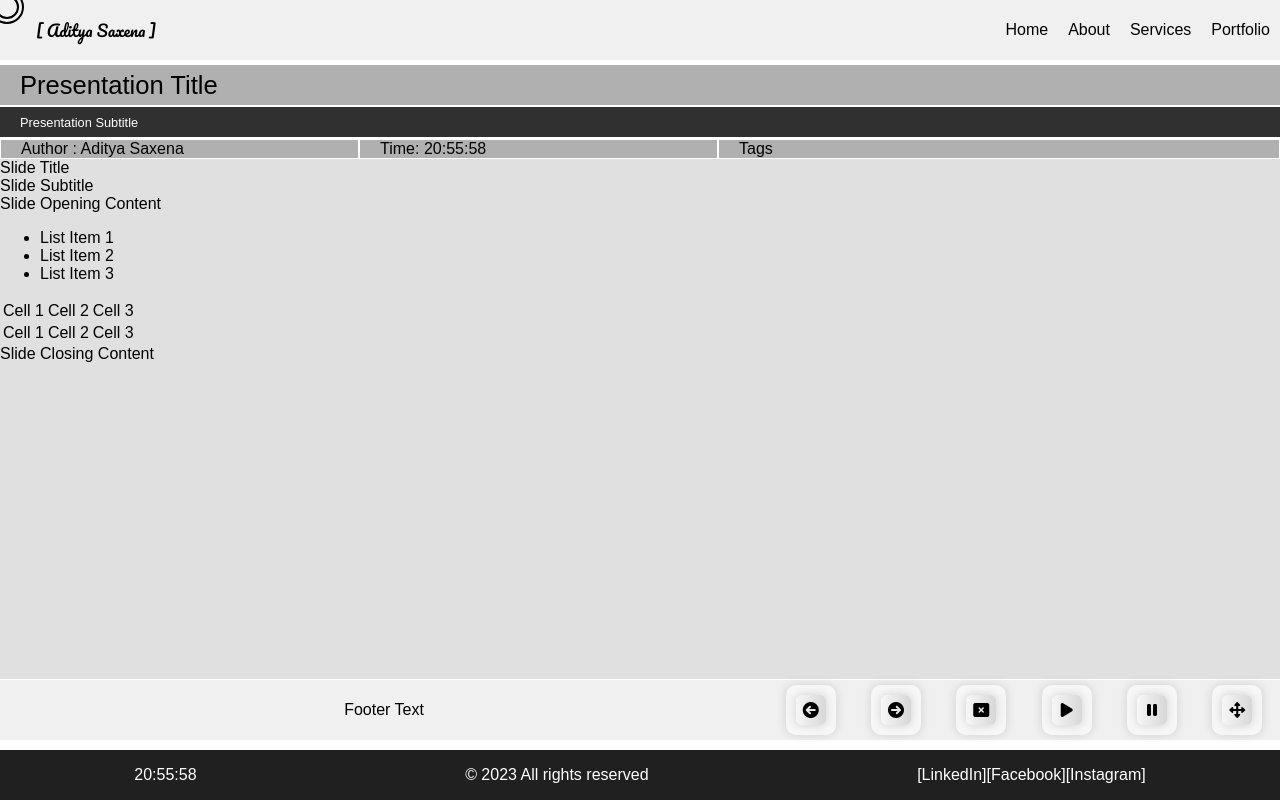
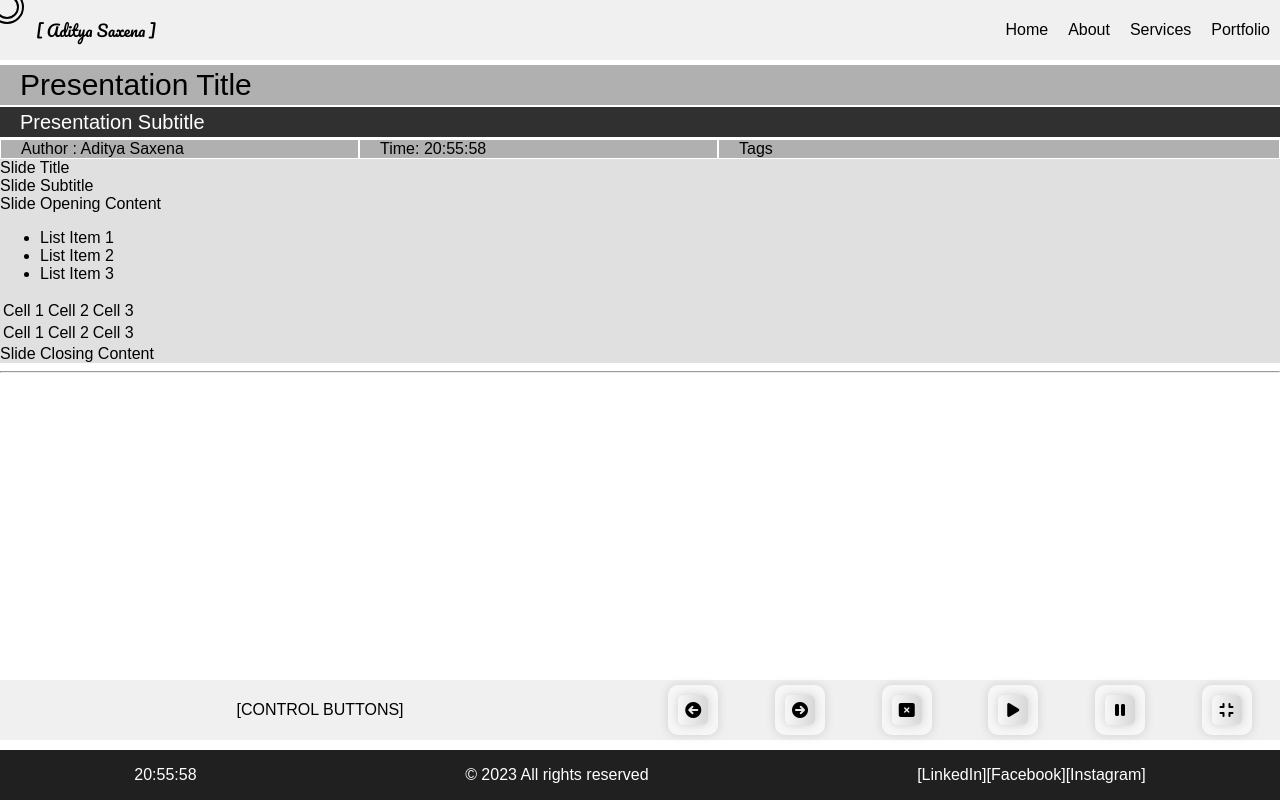
Before and after one commit to mr-saxena-aditya/AnimeJS_Presentation, a website: page index.html in a window 1280 px wide. Both pictures are taken after a click on the link 1237 px from the left and 710 px from the top of the page. Drawn offline with nearby package versions, Linux system fonts and the light colour scheme.

Commit message:
added full screen animation

```diff
--- a/css/styles.css
+++ b/css/styles.css
@@ -231,7 +231,7 @@ body {
   /* Styles for presentation-title element */
   display: flex !important;
   font-family: "Montserrat" sans-serif;
-  font-size: 2vw!important;
+  font-size: 30px!important;
   background-color: #B0B0B0;
   height: 40px !important;
   min-height: 40px !important;
@@ -245,7 +245,7 @@ body {
   /* Styles for presentation-subtitle element */
   display: flex;
   font-family: "Raleway" sans-serif;
-  font-size: 1vw!important;
+  font-size: 20px !important;
   background-color: #303030;
   color: #fff;
   height: 30px !important;
@@ -300,7 +300,7 @@ body {
 .slide {
   /* Styles for slide element */
   background-color: #E0E0E0;
-  height: 65vh;
+  height: 100%;
 }
 
 .slide-animation {
@@ -377,8 +377,8 @@ body {
 .presentation-footer-text {
   /* Styles for presentation footer text element */
   display: flex;
-  width: 60vw;
-  min-width: 60vw;
+  width: 50vw;
+  min-width: 50vw;
   justify-content: space-around;
   align-items: center;
 }
@@ -386,8 +386,8 @@ body {
 .presentation-controls {
   /* Styles for presentation controls element */
   display: flex;
-  width: 40vw;
-  min-width: 40vw;
+  width: 50vw;
+  min-width: 50vw;
   height: fit-content;
   min-height: 60px;
   justify-content: space-around;
--- a/index.html
+++ b/index.html
@@ -114,7 +114,7 @@
     </div>
 
     <div class="presentation-footer">
-        <div class="presentation-footer-text">Footer Text</div>
+        <div class="presentation-footer-text">[CONTROL BUTTONS]</div>
         <div class="presentation-controls">
             <div class="presentation-control prev">
                 <div class="fixed-div">
@@ -153,7 +153,7 @@
             </div>
             <div class="presentation-control fullscreen">
                 <div class="fixed-div">
-                    <a class="icon-a" title="Full Screen" href="#">
+                    <a class="icon-a" id="fullscreen-icon" title="Full Screen" href="#">
                         <i class="icon fa fa-arrows-alt"></i>
                     </a>
                 </div>
--- a/js/script.js
+++ b/js/script.js
@@ -100,3 +100,47 @@ function typeLogo() {
       typeLogo();
     }, 2000); // 2000 milliseconds = 2.0 seconds
   });
+
+
+// Function to make the screen full screen
+const fullscreenIcon = document.getElementById('fullscreen-icon');
+let isFullScreen = false;
+
+fullscreenIcon.addEventListener('click', () => {
+  if (!isFullScreen) {
+    enterFullscreen();
+  } else {
+    exitFullscreen();
+  }
+});
+
+function enterFullscreen() {
+  const element = document.documentElement || document.body;
+  if (element.requestFullscreen) {
+    element.requestFullscreen();
+  } else if (element.webkitRequestFullscreen) {
+    element.webkitRequestFullscreen();
+  } else if (element.mozRequestFullScreen) {
+    element.mozRequestFullScreen();
+  } else if (element.msRequestFullscreen) {
+    element.msRequestFullscreen();
+  }
+
+  isFullScreen = true;
+  fullscreenIcon.innerHTML = '<i class="icon fa fa-compress"></i>';
+}
+
+function exitFullscreen() {
+  if (document.exitFullscreen) {
+    document.exitFullscreen();
+  } else if (document.webkitExitFullscreen) {
+    document.webkitExitFullscreen();
+  } else if (document.mozCancelFullScreen) {
+    document.mozCancelFullScreen();
+  } else if (document.msExitFullscreen) {
+    document.msExitFullscreen();
+  }
+
+  isFullScreen = false;
+  fullscreenIcon.innerHTML = '<i class="icon fa fa-arrows-alt"></i>';
+}
```
